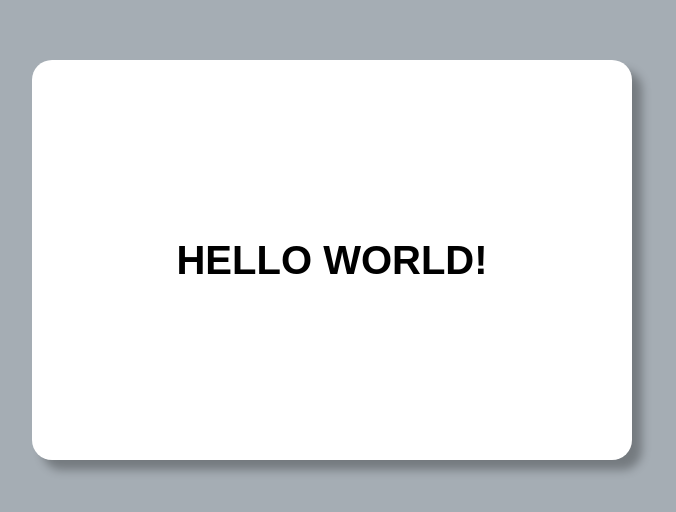
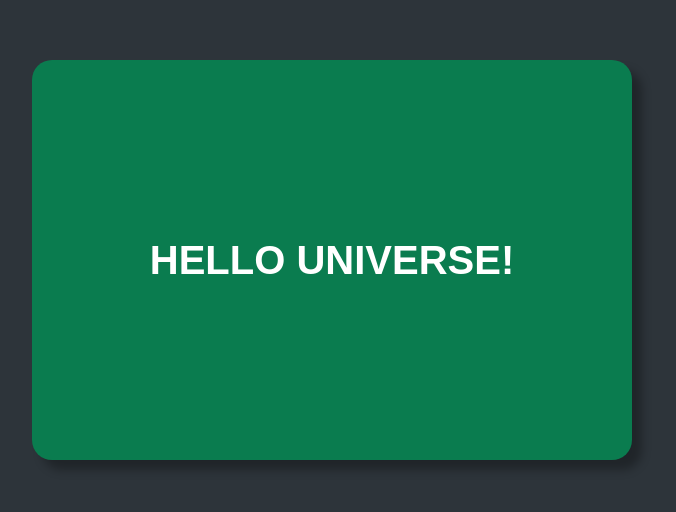
Before and after one commit to cynamonstudio/excercise-repo2, a plain HTML site: page index.html in a window 1280 px wide. Shown: the part 140-652 px from the top of the page, without its empty margins (308-984 px from the left). Drawn offline with Linux system fonts and the light colour scheme.

Commit message:
CHANGES HTML/CSS

```diff
--- a/index.html
+++ b/index.html
@@ -10,7 +10,7 @@
   <body>
     <div class="wrapper">
         <div class="box">
-            <p class="text"> HELLO WORLD!</p>
+            <p class="text"> HELLO UNIVERSE!</p>
         </div>
     </div>
 	<script src="app.js"></script>
--- a/style.css
+++ b/style.css
@@ -7,7 +7,7 @@
 .wrapper{
 width: 100%;
 min-height: 100vh;
-background-color: rgb(165, 173, 180);
+background-color: rgb(45, 52, 58);
 padding:10px;
 display: flex;
 align-items: center;
@@ -21,7 +21,7 @@ justify-content: center;
     min-height: 400px;
     border-radius: 20px;
     box-shadow: 10px 10px 10px rgba(0, 0, 0, 0.295);
-    background-color: white;
+    background-color: rgb(10, 124, 79);
     padding: 40px;
     display: flex;
     align-items: center;
@@ -34,5 +34,6 @@ justify-content: center;
     font-weight: bold;
     font-size: 40px;
     text-align: center;
+    color: white;
 
 }
```
